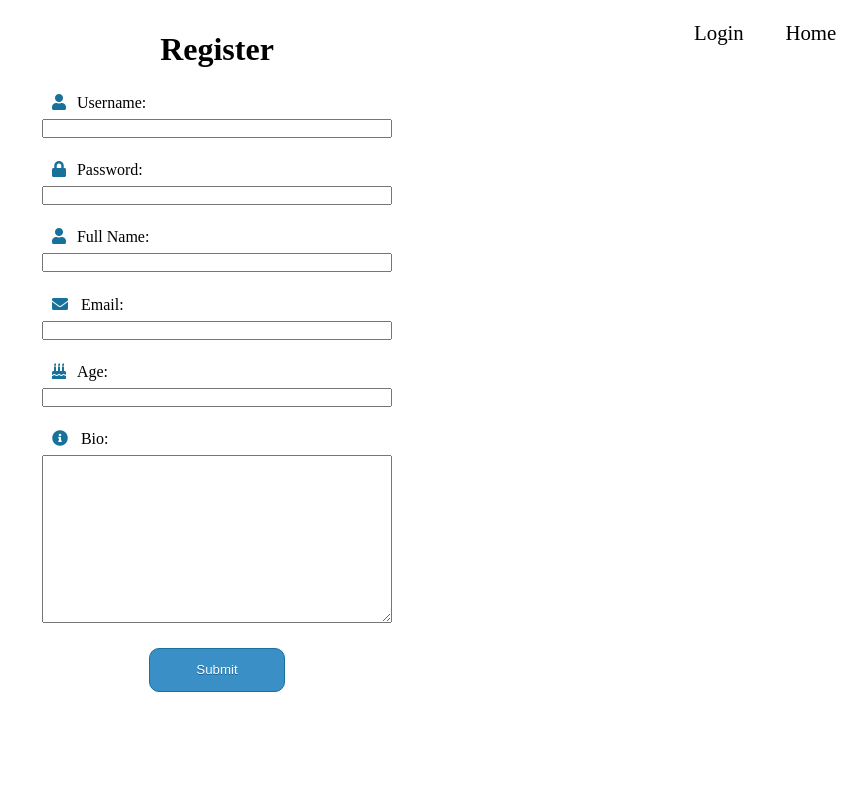
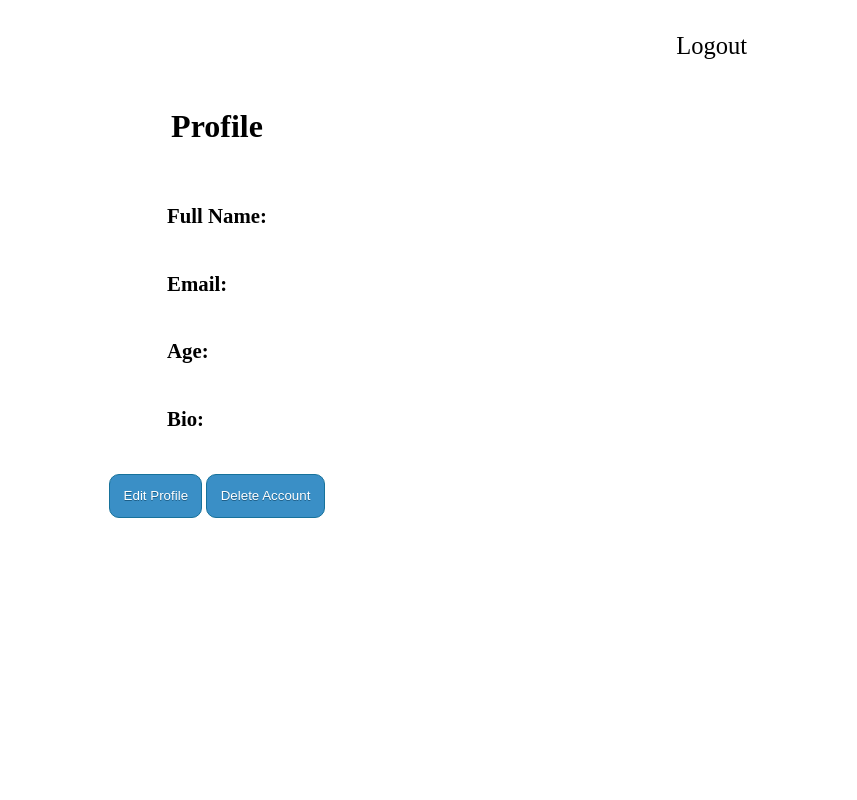
Before and after one commit to Alexandra2888/user_management_system, a PHP site: page /pages/register.html in a window 1280 px wide. Shown: the whole page, without its empty margins (423-1280 px from the left). Run offline with PHP 8.4, Linux system fonts and the light colour scheme; data that the repository does not hold is empty; some libraries are stand-ins or nearby versions.

Commit message:
minor css

```diff
--- a/index.php
+++ b/index.php
@@ -2,9 +2,10 @@
 <html lang="en">
 
 <head>
+  <meta charset="UTF-8" />
+  <meta name="viewport" content="width=device-width, initial-scale=1.0" />
+  <meta name="description" content="Homepage.">
   <title>User Management System</title>
-  <meta charset="utf-8">
-  <meta name="viewport" content="width=device-width, initial-scale=1">
   <link rel="stylesheet" href="styles/main.css">
   <link rel="stylesheet" href="styles/home.css">
   <script defer src="https://use.fontawesome.com/releases/v5.15.4/js/all.js"
--- a/pages/register.html
+++ b/pages/register.html
@@ -1,50 +1,87 @@
 <!DOCTYPE html>
-<html>
+<html lang="en">
 
 <head>
-    <title>User Management System - Register</title>
+    <meta charset="UTF-8" />
+    <meta name="viewport" content="width=device-width, initial-scale=1.0" />
+    <meta name="description" content="User profile.">
+    <title>User Management System - Profile</title>
     <link rel="stylesheet" href="../styles/main.css">
-    <link rel="stylesheet" href="../styles/register.css">
-    <link rel="stylesheet" href="https://use.fontawesome.com/releases/v5.7.1/css/all.css">
+    <link rel="stylesheet" href="../styles/alert.css">
+    <link rel="stylesheet" href="../styles/profile.css">
+    <script src="https://cdn.jsdelivr.net/npm/sweetalert2@11"></script>
 </head>
 
 <body>
     <nav>
-        <a href="login.html">Login</a>
-        <a href="../index.php">Home</a>
+        <a href="../scripts/logout.php">Logout</a>
     </nav>
     <main>
-    <h1>Register</h1>
-    <?php if (isset($error)) { ?>
-        <p style="color: red;">
-            <?php echo htmlspecialchars($error); ?>
-        </p>
-    <?php } ?>
-    <form method="POST" action="../scripts/register.php">
-        <label for="username"><i class="fas fa-user"></i>Username:</label>
-        <input type="text" id="username" name="username" required>
-        <br>
-        <label for="password"><i class="fas fa-lock"></i>Password:</label>
-        <input type="password" id="password" name="password" required>
-        <br>
-        <label for="full_name"><i class="fas fa-user"></i>Full Name:</label>
-        <input type="text" id="full_name" name="full_name" required>
-        <br>
-        <label for="email"><i class="fa fa-envelope" aria-hidden="true"></i>
-            Email:</label>
-        <input type="email" id="email" name="email" required>
-        <br>
-        <label for="age"><i class="fa fa-birthday-cake" aria-hidden="true"></i>Age:</label>
-        <input type="number" id="age" name="age" required>
-        <br>
-        <label for="bio"><i class="fa fa-info-circle" aria-hidden="true"></i>
-            Bio:</label>
-        <textarea id="bio" name="bio" rows="10" required></textarea>
-        <br>
-        <button type="submit" id="submit">Submit</button>
-    </form>
-    <br>
-</main>
+        <h1>Profile</h1>
+        <div class="container">
+            <p><strong>Full Name:</strong> <span id="username"></span></p>
+            <p><strong>Email:</strong> <span id="email"></span></p>
+            <p><strong>Age:</strong> <span id="age"></span></p>
+            <p><strong>Bio:</strong> <span id="bio"></span></p>
+        </div>
+        <div>
+            <button onclick="confirmEdit()">Edit Profile</button>
+            <button onclick="confirmDelete()">Delete Account</button>
+        </div>
+    </main>
+
+    <script>
+        function confirmEdit() {
+            Swal.fire({
+                title: 'Do you want to edit your profile?',
+                showCancelButton: true,
+                confirmButtonText: 'Yes',
+                cancelButtonText: 'No'
+            }).then((result) => {
+                if (result.isConfirmed) {
+                    window.location.href = 'edit_profile.html';
+                }
+            });
+        }
+
+        function confirmDelete() {
+            Swal.fire({
+                title: 'Are you sure you want to delete your account?',
+                text: 'This action cannot be undone!',
+                icon: 'warning',
+                showCancelButton: true,
+                confirmButtonText: 'Yes, delete my account',
+                cancelButtonText: 'No, cancel'
+            }).then((result) => {
+                if (result.isConfirmed) {
+                    Swal.fire({
+                        title: 'Account Deleted',
+                        text: 'Your account has been deleted.',
+                        icon: 'success'
+                    }).then(() => {
+                        window.location.href = '../scripts/delete.php';
+                    });
+                }
+            });
+        }
+
+        function fetchProfileData() {
+            var xhr = new XMLHttpRequest();
+            xhr.onreadystatechange = function () {
+                if (xhr.readyState === 4 && xhr.status === 200) {
+                    var profileData = JSON.parse(xhr.responseText);
+                    document.getElementById('username').textContent = profileData.username;
+                    document.getElementById('email').textContent = profileData.email;
+                    document.getElementById('age').textContent = profileData.age;
+                    document.getElementById('bio').textContent = profileData.bio;
+                }
+            };
+            xhr.open('GET', '../scripts/profile.php', true);
+            xhr.send();
+        }
+
+        window.onload = fetchProfileData;
+    </script>
 </body>
 
 </html>
--- a/styles/alert.css
+++ b/styles/alert.css
@@ -1,4 +1,4 @@
 .swal2-confirm {
-    background-color: #17729b !important;
+    background-color: var(--darkBlue) !important;
     border: none !important;
 }
--- a/styles/main.css
+++ b/styles/main.css
@@ -1,5 +1,26 @@
-*, *::after, *::before {
+*,
+*::after,
+*::before {
     margin: 0;
     padding: 0;
     box-sizing: border-box;
 }
+
+body {
+    height: 100vh;
+}
+
+
+:root{
+
+    /*colors*/
+    --white:#ffffff;
+    --light:#d3d3d3;
+    --lightBlue:#1e5e87;
+    --mediumBlue:#3a8fc6;
+    --darkBlue: #17729b;
+    --hoverBtn:#45a2d6;
+    --lightGray: #808080;
+    --darkGray:#708090;
+    --black:#000000;
+}
--- a/styles/profile.css
+++ b/styles/profile.css
@@ -1,13 +1,56 @@
 nav {
     display: flex;
     justify-content: end;
+    padding: 1em;
 }
 
 nav a {
     text-decoration: none;
-    color: black;
-    padding: 1em;
-    font-size: 1.3rem;
+    color: var(--black);
+    font-size: 1.1rem;
+    position: relative;
+    padding: 0.5rem;
+    margin: 0.5rem;
+    font-size: calc(1rem + 0.66667vw);
+}
+
+nav a:last-child {
+    margin-right: 3.5em;
+}
+
+nav a:link::before,
+nav a:visited::before,
+nav a:link::after,
+nav a:visited::after {
+    content: "";
+    position: absolute;
+    left: 0;
+    width: 100%;
+    height: 2px;
+    background-color: var(--darkBlue);
+
+    transform: scaleX(0);
+
+    transition: transform 0.6s cubic-bezier(1, 0, 0, 1);
+}
+
+nav a:link::before,
+nav a:visited::before {
+    top: 0;
+    transform-origin: left;
+}
+
+nav a:link::after,
+nav a:visited::after {
+    bottom: 0;
+    transform-origin: right;
+}
+
+nav a:hover::before,
+nav a:active::before,
+nav a:hover::after,
+nav a:active::after {
+    transform: scaleX(1);
 }
 
 main {
@@ -15,7 +58,6 @@ main {
     flex-direction: column;
     justify-content: center;
     align-items: center;
-    height: 75vh;
 }
 
 h1 {
@@ -26,18 +68,18 @@ button {
     text-align: center;
     text-decoration: none;
     padding: 1em;
-    background-color: #3a8fc6;
-    border-radius: 10px;
-    border: 1px solid #17729b;
+    margin-bottom: 1em;
+    background-color: var(--mediumBlue);
+    border-radius: 0.625rem;
+    border: 1px solid var(--darkBlue);
     cursor: pointer;
-    color: #ffffff;
-    font-family: Arial;
+    color: var(--white);
     text-decoration: none;
-    text-shadow: 0px 1px 0px #1e5e87;
+    text-shadow: 0px 1px 0px var(--lightBlue);
 }
 
 button:hover {
-    background-color: #45a2d6;
+    background-color: var(--btnHover);
 }
 
 button:active {
@@ -51,9 +93,6 @@ p {
     font-size: 1.3rem;
 }
 
-button {
-    margin-bottom: 1em;
-}
 
 .container {
     padding: 1em;
--- a/styles/register.css
+++ b/styles/register.css
@@ -1,13 +1,56 @@
 nav {
     display: flex;
     justify-content: end;
+    padding: 1em;
 }
 
 nav a {
     text-decoration: none;
-    color: black;
-    padding: 1em;
-    font-size: 1.3rem;
+    color: var(--black);
+    font-size: 1.1rem;
+    position: relative;
+    padding: 0.5rem;
+    margin: 0.5rem;
+    font-size: calc(1rem + 0.66667vw);
+}
+
+nav a:last-child {
+    margin-right: 3.5em;
+}
+
+nav a:link::before,
+nav a:visited::before,
+nav a:link::after,
+nav a:visited::after {
+    content: "";
+    position: absolute;
+    left: 0;
+    width: 100%;
+    height: 2px;
+    background-color: var(--darkBlue);
+
+    transform: scaleX(0);
+
+    transition: transform 0.6s cubic-bezier(1, 0, 0, 1);
+}
+
+nav a:link::before,
+nav a:visited::before {
+    top: 0;
+    transform-origin: left;
+}
+
+nav a:link::after,
+nav a:visited::after {
+    bottom: 0;
+    transform-origin: right;
+}
+
+nav a:hover::before,
+nav a:active::before,
+nav a:hover::after,
+nav a:active::after {
+    transform: scaleX(1);
 }
 
 main {
@@ -15,7 +58,6 @@ main {
     flex-direction: column;
     justify-content: center;
     align-items: center;
-    height: 75vh;
 }
 
 h1 {
@@ -28,8 +70,8 @@ input {
 }
 
 i {
-    margin: 10px;
-    color: #17729b;
+    margin: 0.625rem;
+    color: var(--darkBlue);
     width: 15px;
     height: 15px;
 }
@@ -46,18 +88,17 @@ button {
     text-decoration: none;
     padding: 1em 3.5em;
     margin: 0.5em 8em;
-    background-color: #3a8fc6;
-    border-radius: 10px;
-    border: 1px solid #17729b;
+    background-color: var(--mediumBlue);
+    border-radius: 0.625rem;
+    border: 1px solid var(--darkBlue);
     cursor: pointer;
-    color: #ffffff;
-    font-family: Arial;
+    color: var(--white);
     text-decoration: none;
-    text-shadow: 0px 1px 0px #1e5e87;
+    text-shadow: 0px 1px 0px var(--lightBlue);
 }
 
 button:hover {
-    background-color: #45a2d6;
+    background-color: var(--hoverBtn);
 }
 
 button:active {
```
Also changed, not shown: pages/edit_profile.html (+6 -3 lines), pages/login.html (+5 -2 lines), pages/profile.html (+6 -5 lines), profiles.sql (added, +63 -0 lines), styles/edit_profile.css (+64 -26 lines), styles/home.css (+41 -3 lines), styles/login.css (+56 -26 lines), users.sql (added, +48 -0 lines). Lines whose indentation alone changed are shown as unchanged.
